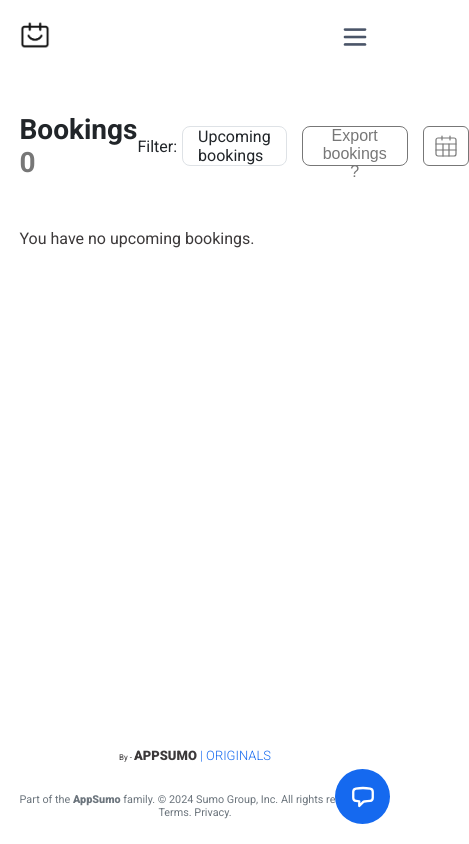
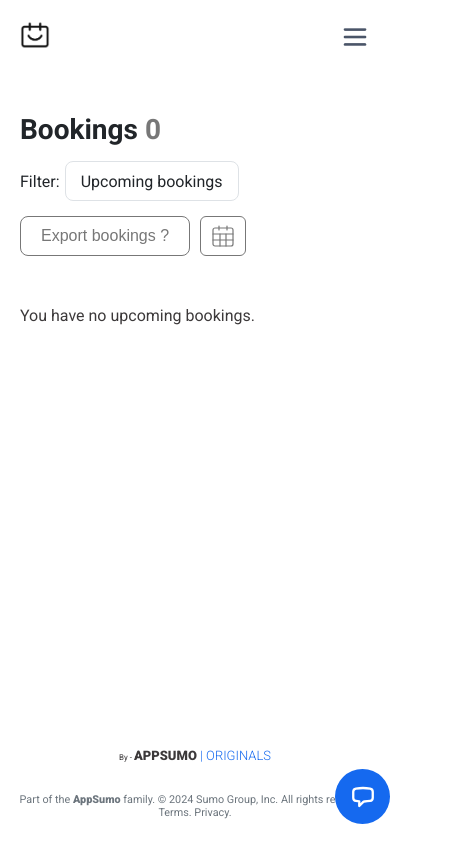
Before and after one commit to mmajudith/booking-app, a React (Create React App) app: page /my-Bookings in a window 390 px wide. Shown: the whole page, 469 px wide, since content can reach past the window. Built offline with nearby package versions, Linux system fonts and the light colour scheme; sample sign-in values are in the browser's storage.

Commit message:
style
Made the whole site responsive

```diff
--- a/src/pages/bookingTypes/booking-types.css
+++ b/src/pages/bookingTypes/booking-types.css
@@ -27,7 +27,11 @@
     }
 }
 
-@media screen and (max-width: 998px) {
+@media screen and (max-width: 1024px) {
+    .booking-type-container{
+        width: 100%;
+        padding: 0px 20px;
+    }
     .booking-method-wrapper{
         flex-direction: column;
         justify-content: flex-start;
--- a/src/pages/datepolls/DatePolls.js
+++ b/src/pages/datepolls/DatePolls.js
@@ -6,7 +6,7 @@ const DatePolls = () => {
 	useDocumentTitle('Date Polls');
 	return (
 		<div className="date-polls-container w flex-col center">
-			<div className="w flex-row between">
+			<div className="w flex-row between polls-gap">
 				<div className="flex-row between polls-title-wrapper">
 					<h2>Date Polls</h2>
 					<Button text={'+ Create new date poll'} color={'blue'} />
--- a/src/pages/datepolls/date-polls.css
+++ b/src/pages/datepolls/date-polls.css
@@ -30,3 +30,16 @@
         width: 85%;
     }
 }
+
+@media screen and (max-width: 780px) {
+    .date-polls-container{
+        width: 100%;
+        padding: 0px 20px;
+    }
+    .polls-gap,.polls-title-wrapper{
+        flex-direction: column;
+        justify-content: flex-start;
+        align-items: flex-start;
+        gap: 15px;
+    }
+}
--- a/src/pages/myBookings/MyBookings.js
+++ b/src/pages/myBookings/MyBookings.js
@@ -7,7 +7,7 @@ const MyBooking = () => {
 	useDocumentTitle('Bookings');
 	return (
 		<div className="my-booking-container w flex-col center">
-			<div className="w flex-row between">
+			<div className="w flex-row between my-gap">
 				<h2>
 					Bookings <span>0</span>
 				</h2>
@@ -17,9 +17,11 @@ const MyBooking = () => {
 						<p>Filter:</p>
 						<p className="filter flex-col flex-s-s">Upcoming bookings</p>
 					</div>
-					<Button text={'Export bookings ?'} color={'grey'} />
-					<div className="cal-icon-wrapper flex-col center">
-						<CalenderIcon />
+					<div className="flex-row flex-gap-10">
+						<Button text={'Export bookings ?'} color={'grey'} />
+						<div className="cal-icon-wrapper flex-col center">
+							<CalenderIcon />
+						</div>
 					</div>
 				</div>
 			</div>
--- a/src/pages/myBookings/my-bookings.css
+++ b/src/pages/myBookings/my-bookings.css
@@ -21,7 +21,11 @@
     border-radius: 8px;
 }
 
-.my-booking-container .flex-gap-15 .cal-icon-wrapper{
+.my-booking-container .flex-gap-15 .flex-gap-10{
+    gap: 10px;
+}
+
+.my-booking-container .flex-gap-15 div .cal-icon-wrapper{
     height: 40px;
     border: 1px solid #777777;
     color: #777777;
@@ -30,11 +34,11 @@
     cursor: pointer;
 }
 
-.my-booking-container .flex-gap-15 .cal-icon-wrapper:hover{
+.my-booking-container .flex-gap-15 div .cal-icon-wrapper:hover{
     background-color: #777777;
 }
 
-.my-booking-container .flex-gap-15 .cal-icon-wrapper:hover > svg .calendarIcon{
+.my-booking-container .flex-gap-15 div .cal-icon-wrapper:hover > svg .calendarIcon{
     stroke: #FFF;
 }
 
@@ -49,3 +53,16 @@
         width: 90%;
     }
 }
+
+@media screen and (max-width: 780px) {
+    .my-booking-container{
+        width: 100%;
+        padding: 0px 20px;
+    }
+    .my-booking-container .my-gap,.flex-gap-15{
+        flex-direction: column;
+        justify-content: flex-start;
+        align-items: flex-start;
+        gap: 15px;
+    }
+}
--- a/src/pages/myContacts/MyContacts.js
+++ b/src/pages/myContacts/MyContacts.js
@@ -6,7 +6,7 @@ const MyContacts = () => {
 	useDocumentTitle('Contacts');
 	return (
 		<div className="my-contact-container w flex-col center">
-			<div className="w flex-row between">
+			<div className="w flex-row between contact-gap">
 				<h2>
 					Contacts <span>0</span>
 				</h2>
--- a/src/pages/myContacts/my-contacts.css
+++ b/src/pages/myContacts/my-contacts.css
@@ -47,3 +47,16 @@
         width: 90%;
     }
 }
+
+@media screen and (max-width: 780px) {
+    .my-contact-container{
+        width: 100%;
+        padding: 0px 20px;
+    }
+    .contact-gap{
+        flex-direction: column;
+        justify-content: flex-start;
+        align-items: flex-start;
+        gap: 15px;
+    }
+}
```
